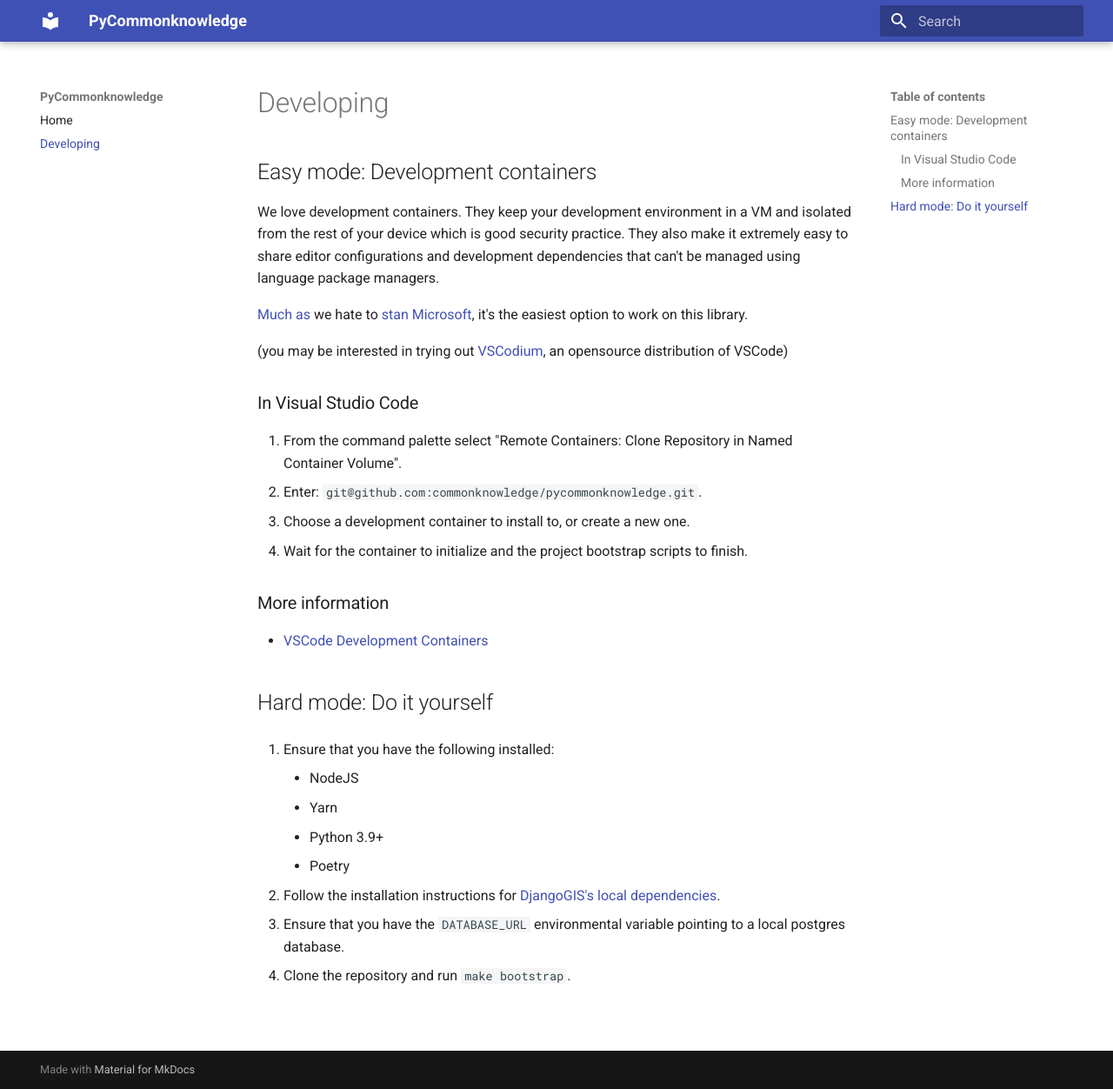
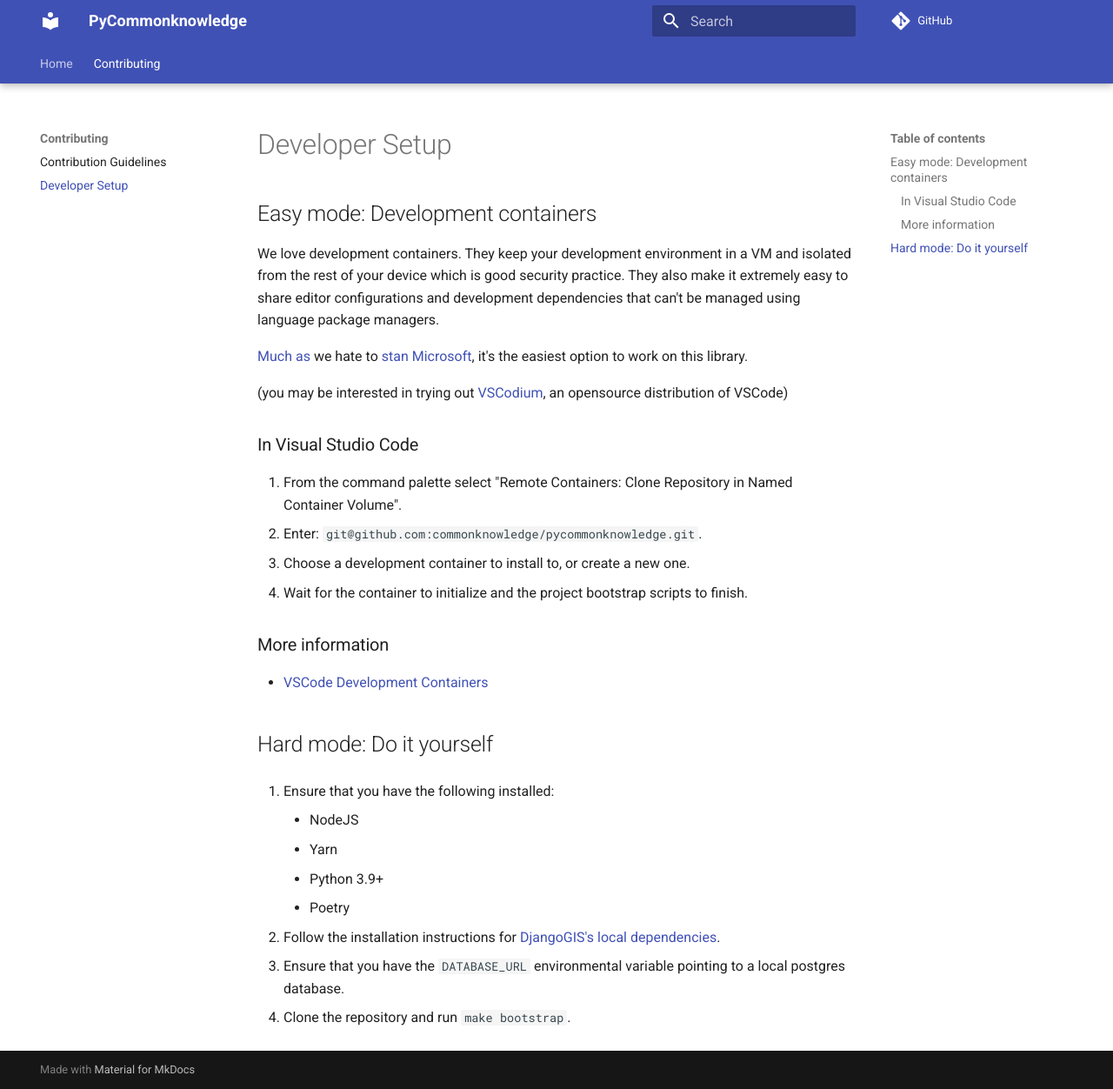
Before and after one commit to commonknowledge/groundwork, an MkDocs documentation site: the page built from docs/developing.md, in a window 1280 px wide and 1252 px high. Shown: the whole window at 87% size. Built offline with MkDocs 1.6.1 and Material for MkDocs 9.7.7, drawn with Linux system fonts in a browser that asks for light colours; comment, search, counter and statistics services are not loaded.

Commit message:
adds contributor guidelines

```diff
--- a/docs/developing.md
+++ b/docs/developing.md
@@ -1,5 +1,3 @@
-# Developing
-
 ## Easy mode: Development containers
 
 We love development containers. They keep your development environment in a VM and isolated from the rest of your device which is good security practice. They also make it extremely easy to share editor configurations and development dependencies that can't be managed using language package managers.
--- a/mkdocs.yaml
+++ b/mkdocs.yaml
@@ -1,6 +1,14 @@
 site_name: PyCommonknowledge
 site_url: https://commonknowledge.github.io/pycommonknowledge/
+repo_url: https://github.com/commonknowledge/pycommonknowledge/
 nav:
-    - Home: index.md
-    - Developing: developing.md
-theme: material
+    - index.md
+    - Contributing:
+        - Contribution Guidelines: contributing.md
+        - Developer Setup: developing.md
+theme:
+    name: material
+    features:
+        - navigation.instant
+        - navigation.tabs
+        - navigation.tabs.sticky
```
Also changed, not shown: README.md (+5 -1 lines), docs/contributing.md (added, +27 -0 lines), .github/pull_request_template.md.
